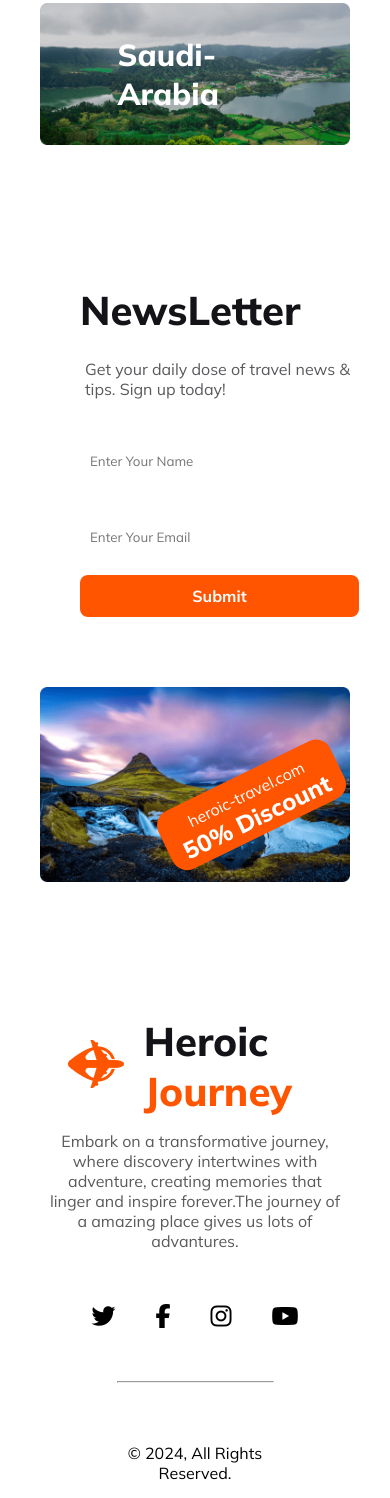
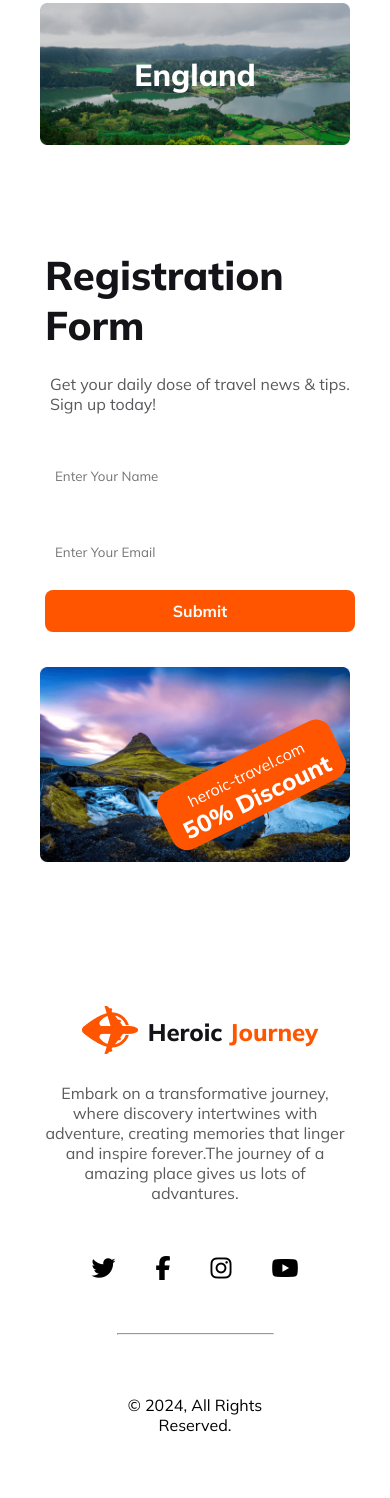
Before and after one commit to kabir-hussan/travel-website-repo, a plain HTML site: page index.html in a window 390 px wide. Shown: the part 3985-5483 px from the top of the page. Drawn offline with Linux system fonts and the light colour scheme.

Commit message:
complete responsive

```diff
--- a/index.html
+++ b/index.html
@@ -65,6 +65,7 @@
     <!-- Main section is here -->
 
     <main>
+        <!-- section one is here -->
         <section class="s1-container">
             <div class="s1-content">
                 <h1 class="primary-title">Our Discovery</h1>
@@ -87,7 +88,7 @@
             </div>
 
         </section>
-
+        <!-- section two is here -->
         <section class="s2-container">
             <div class="s2-content">
                 <h1 class="primary-title">Select Your Place</h1>
@@ -133,17 +134,18 @@
                 <div class="item-7 img-box text-add">
                     <img src="Images/Rectangle 10.png" alt="">
                     <div>
-                        <h1>Saudi-Arabia</h1>
+                        <h1>England</h1>
                     </div>
                 </div>
 
             </div>
         </section>
+        <!-- section three is here -->
 
         <!-- section four is here -->
         <section class="s4-container">
             <div class="s4-newsletter-container">
-                <h1 class="primary-title">NewsLetter</h1>
+                <h1 class="primary-title">Registration Form</h1>
                 <p class="s1-description">Get your daily dose of travel news & tips. Sign up today!</p>
                 <form class="s4-form-container">
                     <input type="text" placeholder="Enter Your Name">
--- a/styles/style.css
+++ b/styles/style.css
@@ -270,14 +270,19 @@ body {
     grid-column-start: 10;
     grid-column-end: 13;
 }
+
 .item-6 {
     grid-column-start: 1;
     grid-column-end: 6;
 }
+
 .item-7 {
     grid-column-start: 6;
     grid-column-end: 13;
 }
+
+
+/* section three styles are here */
 
 /* section four all styles are here */
 .s4-container {
@@ -288,6 +293,7 @@ body {
     width: 100%;
     margin: 0 auto;
 }
+
 .s4-newsletter-container {
     width: 40%;
     padding: 40px;
@@ -298,6 +304,7 @@ body {
     flex-direction: column;
 
 }
+
 .s4-form-container input {
     padding: 30px 10px;
     border: 0;
@@ -310,7 +317,8 @@ body {
     position: relative;
 
 }
-.s4-img-container img{
+
+.s4-img-container img {
     width: 100%;
     height: auto;
 }
@@ -407,12 +415,13 @@ body {
 @media screen and (max-width: 600px) {
 
     body {
-      margin: 0 40px;
+        margin: 0 40px;
     }
 
-    .nav-item{
+    .nav-item {
         display: none;
     }
+
     .banner-content .text-content {
         width: 100%;
         margin-bottom: -40px;
@@ -497,6 +506,7 @@ body {
         grid-column: 1/13;
     }
 
+    /* section three responsiveness */
 
     /* section four responsive styles */
 
@@ -504,10 +514,11 @@ body {
         flex-direction: column;
 
     }
+
     .s4-newsletter-container {
-          width: 90%;
+        width: 100%;
         margin: 0 auto;
-        padding: 40px;
+        padding: 5px;
     }
 
     .s4-img-container {
@@ -528,10 +539,24 @@ body {
 
     /* footer responsive styles */
     .upper-footer {
-        width: 95%;
+        width: 100%;
         margin: 0 auto;
     }
+
     .lower-footer {
         padding: 60px;
     }
+
+    .footer-container .primary-title {
+        font-size: 1.5rem;
+
+    }
+
+    .footer-container .nav-colorful-header {
+        font-size: 1.5rem;
+    }
+
+    .icon-hero {
+        padding: 10px;
+    }
 }
```
